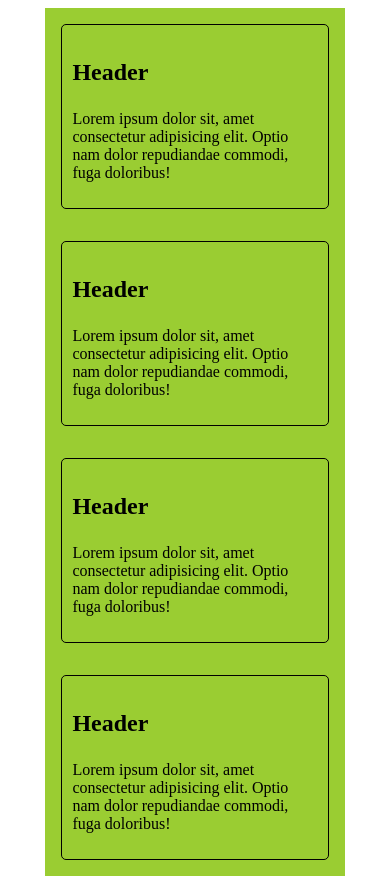
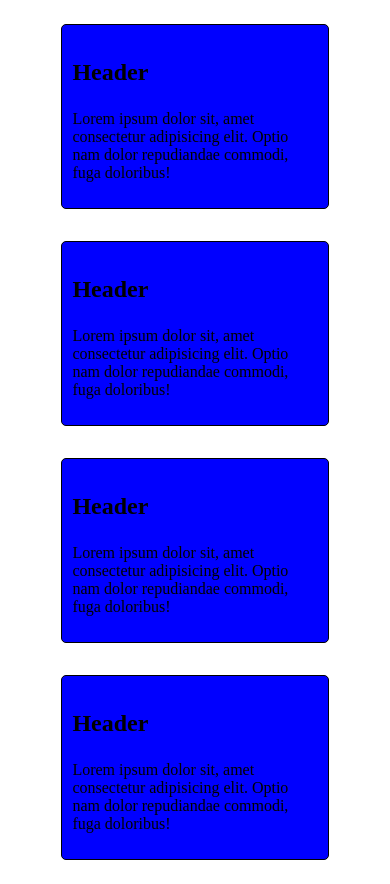
Before and after one commit to kate-miah/026, a plain HTML site: page index.html in a window 390 px wide. Drawn offline with Linux system fonts and the light colour scheme.

Commit message:
task resrve

```diff
--- a/assets/style.css
+++ b/assets/style.css
@@ -48,7 +48,7 @@ main {
     /* flex-wrap: wrap; */
     flex-direction: row;
     margin: 0 auto;
-    background-color: green;
+
 }
 
 article {
@@ -57,6 +57,7 @@ article {
     border-radius: 5px;
     margin: 1em;
     padding: 10px;
+    background-color: green;
 }
 
 h1 {
@@ -65,13 +66,14 @@ h1 {
 }
 
 
-@media screen and (max-width: 500px) {
+@media screen and (max-width: 400px) {
     main {
         flex-direction: column;
-        background-color: yellowgreen;
+
     }
 
     article {
         width: auto;
+        background-color: blue;
     }
 }
```
Also changed, not shown: index.html (+0 -1 lines).
